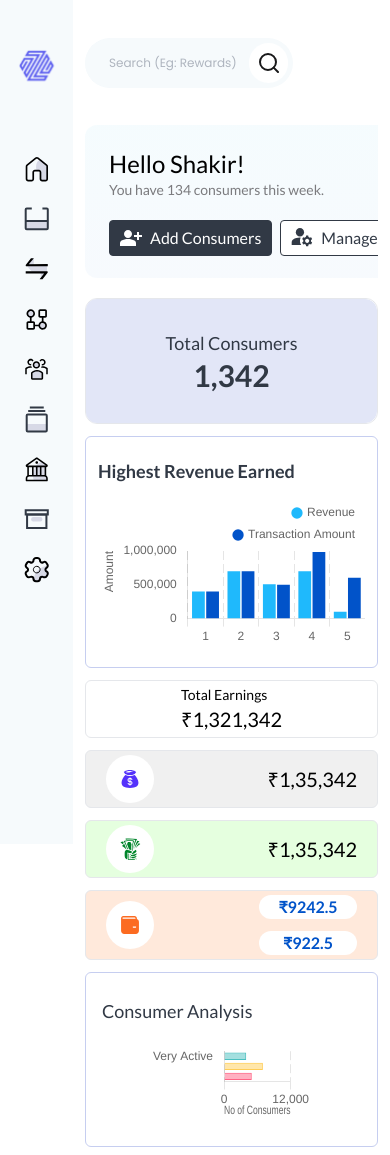
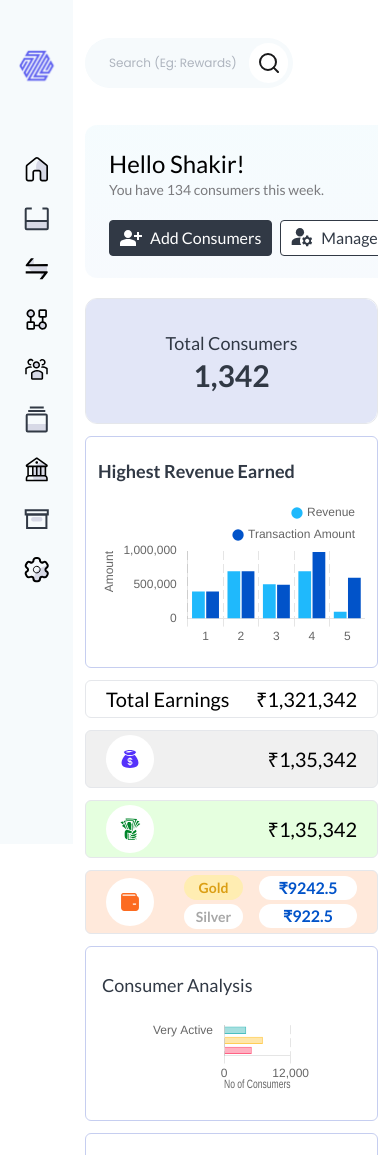
Before and after one commit to chirag1718/zintlr-assignment, a Next.js app: page / in a window 390 px wide. Shown: the top 1155 px of the page. Built offline with nearby package versions, Linux system fonts and the light colour scheme.

Commit message:
style: made responsive

```diff
--- a/src/app/components/ConsumerOverviewComponents/BullionWallet.tsx
+++ b/src/app/components/ConsumerOverviewComponents/BullionWallet.tsx
@@ -30,7 +30,8 @@ const BullionWallet = () => {
           </p>
         </div>
       </div>
-      <div className="hidden md:flex flex-col items-center justify-center gap-7">
+      <div className="flex items-center gap-4 h-full">
+        <div className="flex flex-col items-center justify-center gap-1 md:gap-5 md:pt-5">
           <p className="flex items-center justify-center h-[25px] w-[59px] rounded-full text-sm font-bold cursor-pointer text-text-gold bg-light-gold">
             Gold
           </p>
@@ -38,7 +39,7 @@ const BullionWallet = () => {
             Silver
           </p>
         </div>
-      <div className="flex flex-col gap-3">
+        <div className="flex flex-col gap-1">
           <div className="text-right cursor-pointer">
             <p className="hidden md:block text-sm font-bold">4,232 gm</p>
             <p className="flex items-center justify-center h-6 w-[98px] text-base font-bold rounded-full bg-white text-text-dark-blue">
@@ -53,6 +54,7 @@ const BullionWallet = () => {
           </div>
         </div>
       </div>
+    </div>
   );
 };
 
--- a/src/app/components/ConsumerOverviewComponents/TotalEarnings.tsx
+++ b/src/app/components/ConsumerOverviewComponents/TotalEarnings.tsx
@@ -7,8 +7,8 @@ const TotalEarnings = () => {
     <div className="h-full flex items-center justify-between gap-5 py-1 px-5 border rounded-md">
       {/* text */}
       <div className="flex flex-col items-center md:items-start w-full md:w-auto md:justify-normal gap-3">
-        <div>
-          <p className="text-sm">Total Earnings</p>
+        <div className="flex md:flex-col items-center justify-between w-full gap-1">
+          <p className="md:text-sm">Total Earnings</p>
           <p>₹1,321,342</p>
         </div>
         <Button
--- a/src/app/manageCustomers/components/ConsumerTable.tsx
+++ b/src/app/manageCustomers/components/ConsumerTable.tsx
@@ -76,9 +76,9 @@ const ConsumerTable = () => {
       <Drawer />
 
       <div className="h-full w-full overflow-auto">
-        <table className="w-full table-auto">
+        <table className="w-full table-auto whitespace-nowrap">
           <thead>
-            <tr className="h-[50px] w-auto text-left *:pl-3 text-nowrap bg-bg-table-header">
+            <tr className="h-[50px] w-auto text-left *:px-5 text-nowrap bg-bg-table-header">
               {/* Consumer Name */}
               <th>Consumer Name</th>
               {/* Assets */}
@@ -188,7 +188,7 @@ const ConsumerTable = () => {
               return (
                 <tr
                   key={item.id}
-                  className="h-20 *:pl-3 even:bg-bg-primary-light-blue odd:bg-white"
+                  className="h-20 *:px-5 even:bg-bg-primary-light-blue odd:bg-white"
                 >
                   {/* consumer name */}
                   <td>
--- a/src/app/manageCustomers/components/Drawer/PrimaryDrawer.tsx
+++ b/src/app/manageCustomers/components/Drawer/PrimaryDrawer.tsx
@@ -13,7 +13,7 @@ import {
   PointElement,
   LineElement,
 } from "chart.js";
-import { AnimatePresence, motion } from "framer-motion";
+import { motion } from "framer-motion";
 import { useDrawerStore } from "@/store/drawer";
 import SecondaryDrawer from "./SecondaryDrawer";
 const PrimaryDrawer = () => {
@@ -123,7 +123,7 @@ const PrimaryDrawer = () => {
       animate="animate"
       exit="exit"
       variants={DrawerVariant}
-      className="absolute h-screen w-auto ma-xw-[1339px] origin-right cursor-default bg-scroll bg-bg-blue-gray shadow-2xl"
+      className="absolute h-screen max-w-[1339px] origin-right cursor-default bg-scroll bg-bg-blue-gray shadow-2xl"
     >
       {/* consumer name and details */}
       <div className="flex items-center justify-between h-[90px] px-6 w-full border-b bg-white">
```
Lines whose indentation alone changed are shown as unchanged.
